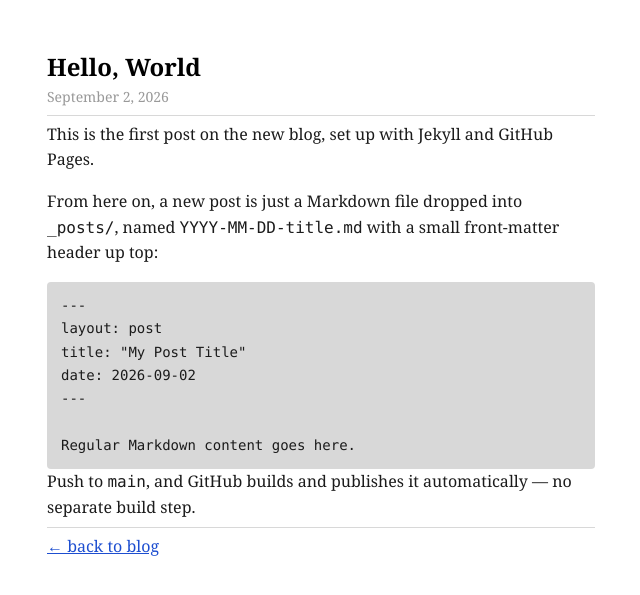
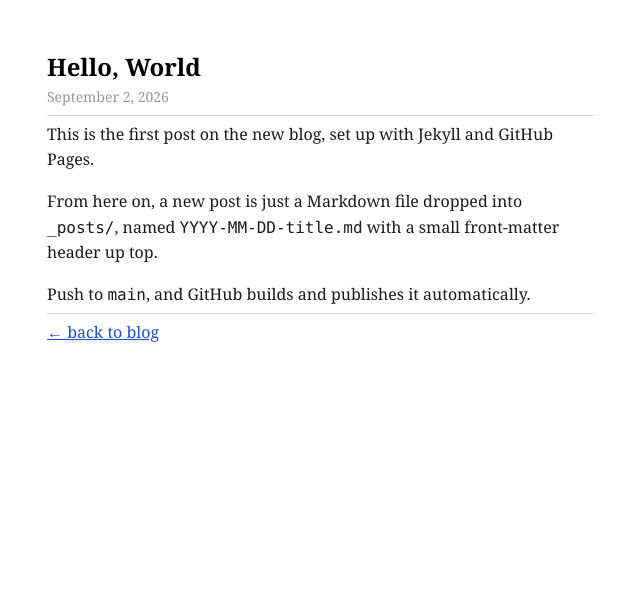
Before and after one commit to tailaiying32/tailaiying32.github.io, a Jekyll site: the page built from _posts/2026-09-02-hello-world.md, in a window 1280 px wide. Shown: the top 595 px of the page, without its empty margins (319-959 px from the left). Built offline with Jekyll 4.4.1, drawn with Linux system fonts in a browser that asks for light colours.

Commit message:
first post

````diff
--- a/_posts/2026-09-02-hello-world.md
+++ b/_posts/2026-09-02-hello-world.md
@@ -6,16 +6,6 @@ date: 2026-09-02
 
 This is the first post on the new blog, set up with Jekyll and GitHub Pages.
 
-From here on, a new post is just a Markdown file dropped into `_posts/`, named `YYYY-MM-DD-title.md` with a small front-matter header up top:
+From here on, a new post is just a Markdown file dropped into `_posts/`, named `YYYY-MM-DD-title.md` with a small front-matter header up top.
 
-```
----
-layout: post
-title: "My Post Title"
-date: 2026-09-02
----
-
-Regular Markdown content goes here.
-```
-
-Push to `main`, and GitHub builds and publishes it automatically — no separate build step.
+Push to `main`, and GitHub builds and publishes it automatically.
--- a/index.html
+++ b/index.html
@@ -80,7 +80,7 @@
 
 		<hr />
 
-		<footer>Last updated August 2026.</footer>
+		<footer>Last updated September 2026.</footer>
 	</main>
 </body>
 
````
